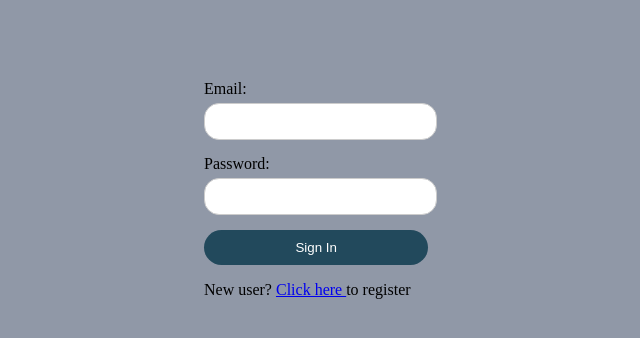
After one commit to deeksha-rb/realBase, a Node server app: template views/signIn.hbs in a window 1280 px wide. The commit adds this page. Shown: the top 338 px of the page, without its empty margins (304-944 px from the left). Run offline with Node 20, Linux system fonts and the light colour scheme; the template is opened without the code that fills it, so the values that code supplies are empty.

Commit message:
signIn completed

```diff
--- a/package.json
+++ b/package.json
@@ -11,6 +11,7 @@
   "author": "",
   "license": "ISC",
   "dependencies": {
+    "body-parser": "^1.20.2",
     "express": "^4.18.2",
     "hbs": "^4.2.0",
     "mysql": "^2.18.1",
--- a/src/app.js
+++ b/src/app.js
@@ -1,12 +1,16 @@
 const express = require("express");
 const app = express();
 const path = require("path");
+// const encoder = require("body-parser");
 
-const database = require("./database/database");
+const connection = require("../src/database/database");
+const static_path = path.join(__dirname, "../views");
 
-const static_path = path.join(__dirname, "../public");
+app.use(express.json());
+app.use(express.urlencoded({extended: true}));
+app.set("view engine", "hbs");
+
 app.use(express.static(static_path));
-app.set("view engine ", "hbs");
 
 const port = process.env.port || 3000;
 
@@ -16,9 +20,36 @@ app.get("/", (req, res) => {
 
 app.get("/signIn", (req, res) => {
     res.render("signIn");
-})
+});
 
+app.post('/signin', (req, res) => {
 
+  const { emailID, password } = req.body;
+  const query = 'SELECT * FROM customer WHERE emailID = ? AND password = ?';
+
+  connection.query(query, [emailID, password], (err, results) => {
+    if (err) throw err;
+    if (results.length > 0) {
+      res.send('Login successful');
+    } else {
+      res.send('Invalid Email ID or password');
+    }
+  });
+});
+
+app.get("/register", (req, res) => {
+  res.render("register");
+});
+
+app.post("/register", async (req,res) => {
+    try {
+      console.log(req.body.emailID);
+      res.send(req.body.emailID);
+    }
+    catch (error) {
+      res.status(400).send(error);
+    }
+});
 
 app.listen(port, () => {
     console.log(`server is running at port number ${port}`);
--- /dev/null
+++ b/views/css/signIn.css
@@ -0,0 +1,49 @@
+body {
+
+  background-color: #9098a7;
+  margin-top: 80px;
+  padding-left: 500px;
+  padding-right: 500px;
+
+  }
+/*
+  .container {
+    max-width: 50px;
+    margin: 50px auto;
+    background-color: #fff;
+    padding: 20px;
+    border-radius: 5px;
+    box-shadow: 0px 0px 10px 0px rgba(0, 0, 0, 0.1);
+  } */
+
+  form {
+    margin-top: 20px;
+  }
+
+  label {
+    display: block;
+    margin-bottom: 5px;
+  }
+
+  input[type="email"],
+  input[type="password"] {
+    width: 80%;
+    padding: 10px;
+    margin-bottom: 15px;
+    border: 1px solid #ccc;
+    border-radius: 15px;
+  }
+
+  button {
+    background-color: #22495c;
+    color: #fff;
+    padding: 10px 15px;
+    border: none;
+    border-radius: 50px;
+    cursor: pointer;
+    width: 85%;
+  }
+
+  button:hover {
+    background-color: #032f3a;
+  }
--- /dev/null
+++ b/views/signIn.hbs
@@ -0,0 +1,23 @@
+<!DOCTYPE html>
+<html lang="en">
+<head>
+  <meta charset="UTF-8">
+  <meta name="viewport" content="width=device-width, initial-scale=1.0">
+  <title>realBase</title>
+  <link rel="stylesheet" href = "css/signIn.css">
+  <link rel = "icon" href = "images/logo.png" type = "images/png">
+</head>
+<body>
+
+  <form action="/signIn" method="POST">
+    <label for="emailID">Email:</label>
+    <input type="email" id="emailID" name="emailID" required><br>
+    <label for="password">Password:</label>
+    <input type="password" id="password" name="password" required><br>
+    <button type="submit">Sign In</button>
+  </form>
+
+  <p> New user? <a href = "/register"> Click here </a>  to register </p>
+
+</body>
+</html>
```
Also changed, not shown: public/index.html (deleted, +0 -31 lines), public/signIn.html (deleted, +0 -14 lines), src/database/database.js (+7 -0 lines), views/css/firstPage.css (renamed from public/css/firstPage.css, +16 -10 lines), views/index.hbs (+22 -2 lines), views/register.hbs (added, +23 -0 lines), public/css/signIn.css (deleted), views/images/logo.png (renamed from public/images/logo.png).
